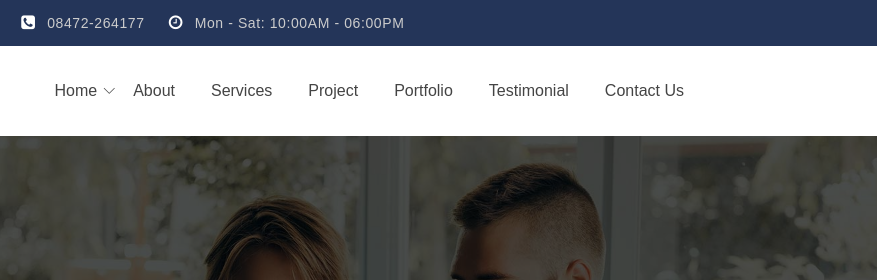
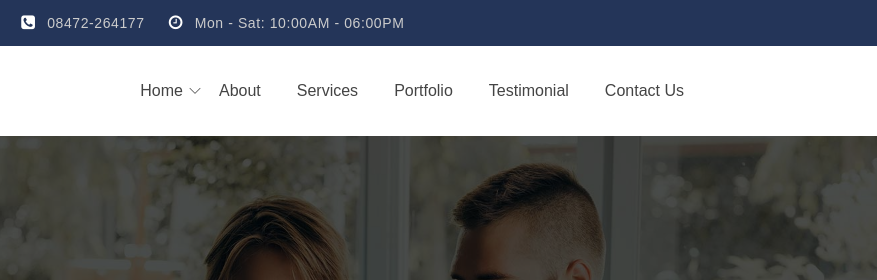
Before and after one commit to tabrezhere/TeamMindsProj, a plain HTML site: page services.html in a window 1280 px wide. Shown: the top 280 px of the page, 238-1115 px from the left. Drawn offline with Linux system fonts and the light colour scheme.

Commit message:
services updated

```diff
--- a/services.html
+++ b/services.html
@@ -128,13 +128,7 @@
 													<!-- <li><a href="service-details.html">Service Details</a></li> -->
 												<!-- </ul> -->
 											</li>
-											<li><a   >Project</a>
-											<!-- <li><a class="pages" href="#">Project</a> -->
-												<!-- <ul class="sub-menu"> -->
-												    <!-- <li><a href="project.html">Portfolio</a></li> -->
-													<!-- <li><a href="project-details.html">Project details</a></li> -->
-												<!-- </ul> -->
-											</li>
+
 
                                             <li><a  href="portfolio.html">Portfolio</a>
 											<!-- <li><a class="pages" href="#">Portfolio</a> -->
@@ -200,13 +194,7 @@
 													<!-- <li><a href="service-details.html">Service Details</a></li> -->
 												<!-- </ul> -->
 											</li>
-											<li><a    >Project</a>
-											<!-- <li><a class="pages" href="#">Project</a> -->
-												<!-- <ul class="sub-menu"> -->
-												    <!-- <li><a href="project.html">Portfolio</a></li> -->
-													<!-- <li><a href="project-details.html">Project details</a></li> -->
-												<!-- </ul> -->
-											</li>
+
 
 
 											 <li><a   href="portfolio.html">Portfolio</a>
```
